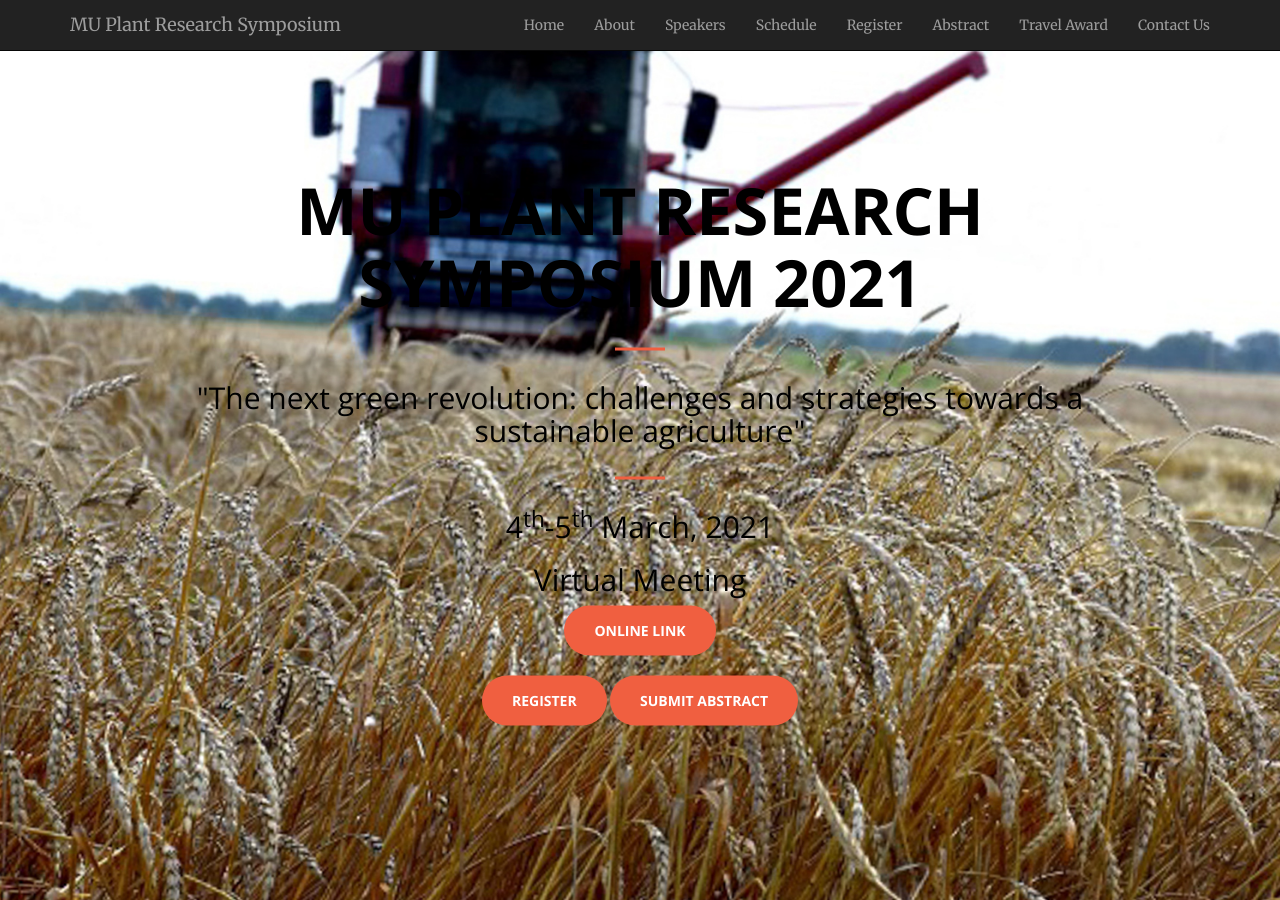
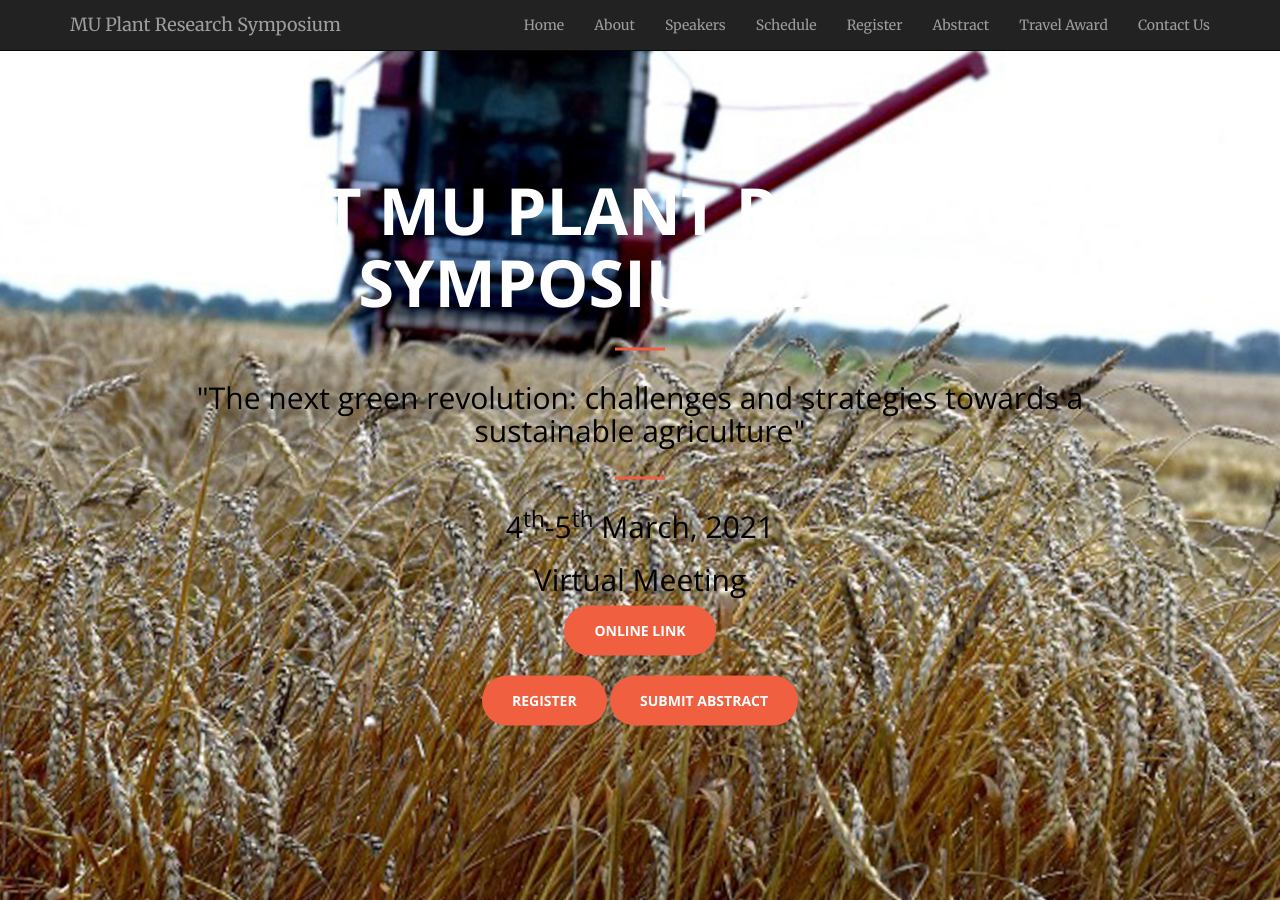
Before and after one commit to mupioneersymposium/mupioneersymposium.github.io, a Jekyll site: the page built from index.html, in a window 1280 px wide and 900 px high. Built offline with Jekyll 4.4.1, drawn with Linux system fonts in a browser that asks for light colours.

Commit message:
Update header.html

```diff
--- a/_includes/header.html
+++ b/_includes/header.html
@@ -1,7 +1,7 @@
 <header>
     <div class="header-content">
         <div class="header-content-inner">
-                <h1 style="color:black;">MU Plant Research Symposium 2021</h1>
+                <h1 style="color:white; background:gray-dark;">Test MU Plant Research Symposium 2021</h1>
                 <hr>
                 <h2 style="color:black;">"The next green revolution: challenges and strategies towards a sustainable agriculture"</h2>
                 <hr>
```
